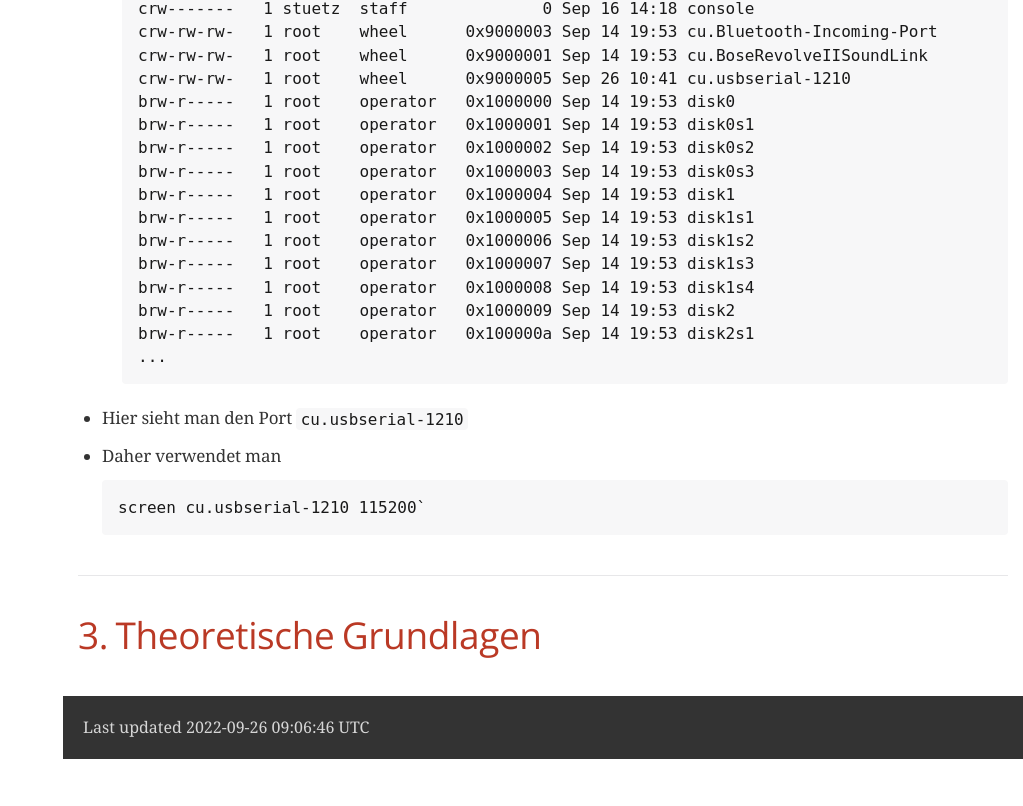
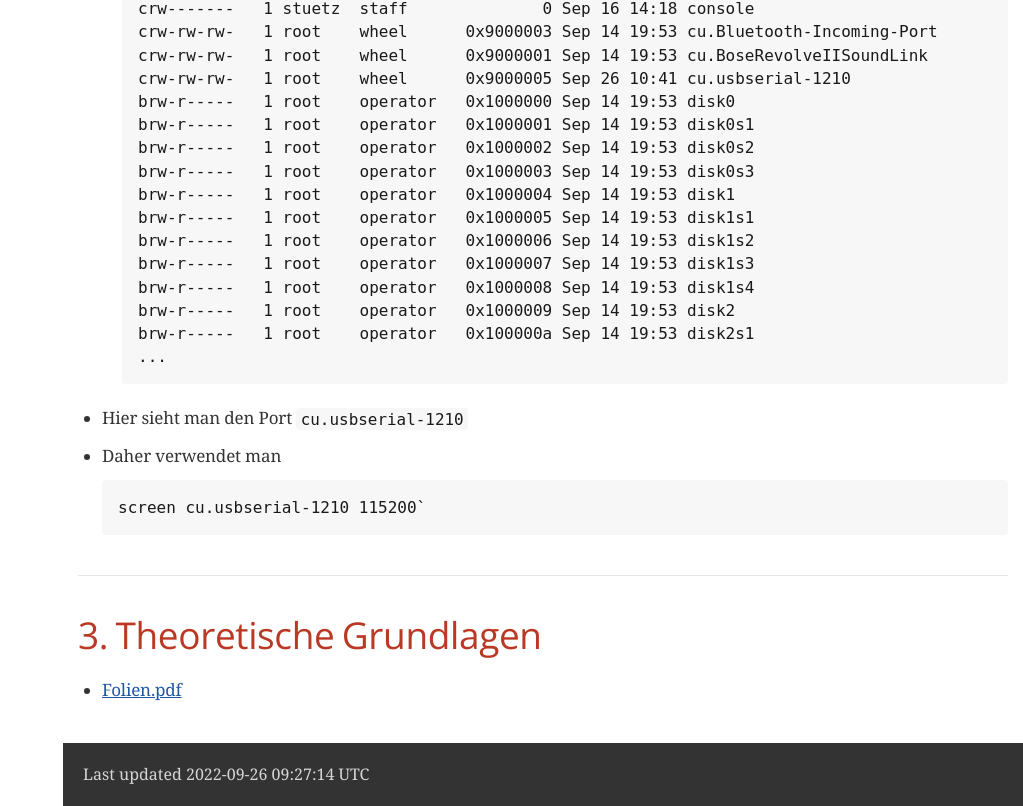
Before and after one commit to HTL-Leonding-Stuetz/2022-09-fortbildung-security-knopper, a plain HTML site: page index.html in a window 1280 px wide. Shown: the part 1180-1986 px from the top of the page, without its empty margins (257-1280 px from the left). Before the commit the page ends 1939 px from the top, so only its background shows below. Drawn offline with nearby package versions, Linux system fonts and the light colour scheme; a web font is replaced by a local one.

Commit message:
Deploying to gh-pages from  @ f769faf74306096c2b354914450645a9a5e38372 🚀

```diff
--- a/index.html
+++ b/index.html
@@ -475,7 +475,7 @@ body.book #toc,body.book #preamble,body.book h1.sect0,body.book .sect1>h2{page-b
 <div class="ulist">
 <ul>
 <li>
-<p>siehe <a href="download/Script.pdf">Script.pdf</a>, S. 81</p>
+<p>siehe <a href="download/Skript.pdf">Skript.pdf</a>, S. 81</p>
 </li>
 <li>
 <p><a href="https://pbxbook.com/other/mac-tty.html">Mike&#8217;s PBX Cookbook - Mac&#8217;s and serial TTY&#8217;s</a></p>
@@ -558,13 +558,19 @@ brw-r-----   1 root    operator   0x100000a Sep 14 19:53 disk2s1
 <div class="sect1">
 <h2 id="_theoretische_grundlagen"><a class="anchor" href="#_theoretische_grundlagen"></a>3. Theoretische Grundlagen</h2>
 <div class="sectionbody">
-
+<div class="ulist">
+<ul>
+<li>
+<p><a href="download/Folien.pdf">Folien.pdf</a></p>
+</li>
+</ul>
+</div>
 </div>
 </div>
 </div>
 <div id="footer">
 <div id="footer-text">
-Last updated 2022-09-26 09:06:46 UTC
+Last updated 2022-09-26 09:27:14 UTC
 </div>
 </div>
 </body>
```
Also changed, not shown: file.html (+1 -1 lines), somePage.html (+1 -1 lines).
